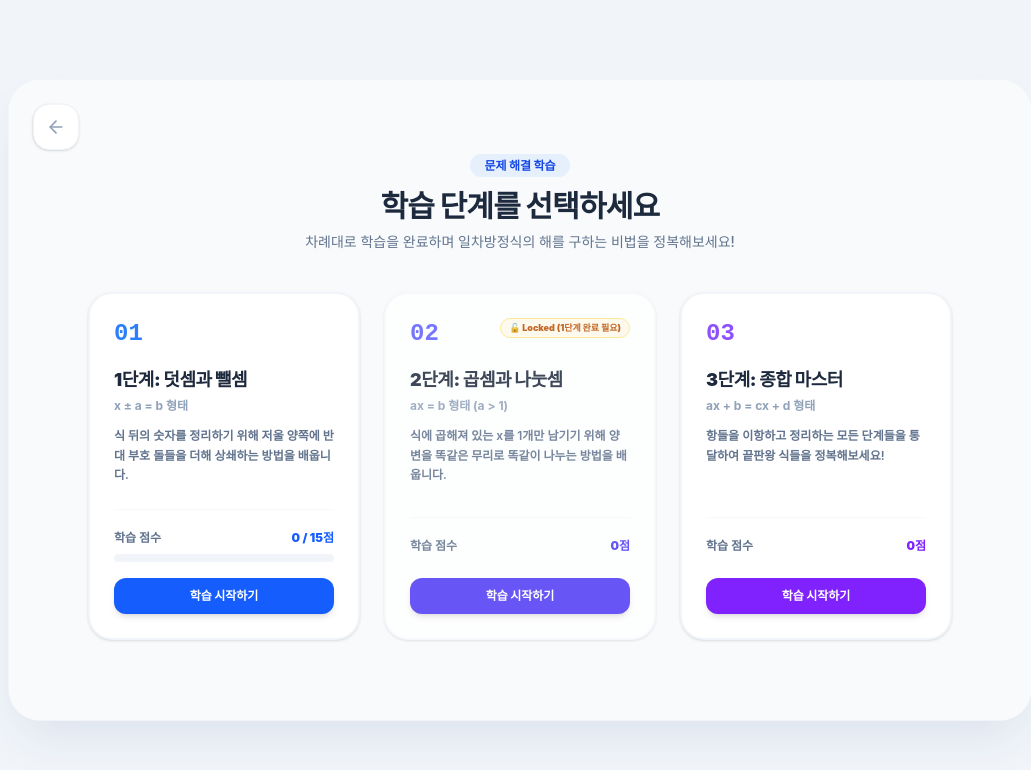
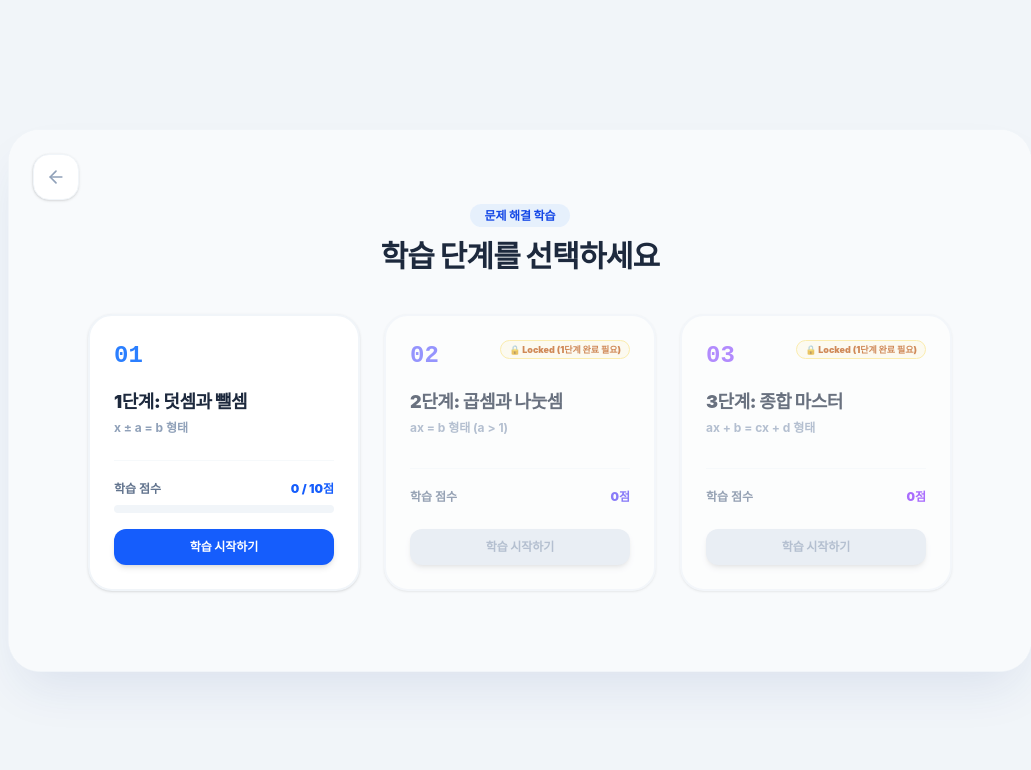
Before and after one commit to J-SangIl/3-6-properties-of-equations, a React (Vite) app: page / in a window 1280 px wide. Both pictures are taken after a click on the button "문제 모드". Shown: the top 770 px of the page, without its empty margins (120-1151 px from the left). Built offline with nearby package versions, Linux system fonts and the light colour scheme.

Commit message:
feat: update level progression and tutorial logic
Adjust level 2 unlock threshold to 10 solved problems, implement level locking states, and add interactive tutorial steps for level 2. Enable server-side Gemini API capability.

```diff
--- a/metadata.json
+++ b/metadata.json
@@ -2,5 +2,7 @@
   "name": "등식의 성질",
   "description": "중학교 1학년 수학 교육을 위한 직관적이고 시각적으로 매력적인 양팔 저울 게임 앱입니다.",
   "requestFramePermissions": [],
-  "majorCapabilities": []
+  "majorCapabilities": [
+    "MAJOR_CAPABILITY_SERVER_SIDE_GEMINI_API"
+  ]
 }
--- a/src/App.tsx
+++ b/src/App.tsx
@@ -158,6 +158,9 @@ export default function App() {
   // Compute solvedCount based on current level score
   const solvedCount = useMemo(() => levelScores[level] || 0, [level, levelScores]);
 
+  const isLevel2Locked = useMemo(() => (levelScores[1] || 0) < 10, [levelScores]);
+  const isLevel3Locked = useMemo(() => (levelScores[1] || 0) < 10 || (levelScores[2] || 0) < 5, [levelScores]);
+
   const handleStoneSelect = (type: StoneType) => {
     if (pendingType === type) {
       setPendingCount(prev => Math.min(10, prev + 1));
@@ -234,7 +237,7 @@ export default function App() {
         setLevelScores(prev => {
           const nextScore = (prev[level] || 0) + 1;
 
-          if (level === 1 && nextScore === 15) {
+          if (level === 1 && nextScore === 10) {
             setShowLevel2UnlockModal(true);
           }
 
@@ -259,7 +262,15 @@ export default function App() {
         }
       }
     } else if (level === 2) {
-      // Step 2 is the active interactive division step
+      if (tutorialStep === 1) {
+        if (leftState.xm >= 2 && rightState.xm >= 2) {
+          setTutorialStep(2);
+        }
+      } else if (tutorialStep === 2) {
+        if (leftState.xp === 1 && leftState.xm === 0 && rightState.xm === 2) {
+          setTutorialStep(3);
+        }
+      }
     } else if (level === 3) {
       if (tutorialStep === 1) {
         // Proceed to level 3 tutorial step 2 when Left x is 3 and Right x is 0 (fully settled/simplified)
@@ -310,9 +321,9 @@ export default function App() {
     const score = levelScores[level] || 0;
 
     if (level === 1) {
-      // Level 1: x + b = d, d = x + b (until 10 pts)
-      // -x + b = d, d = -x + b (from 11 pts)
-      const isXMinus = score >= 11;
+      // Level 1: x + b = d, d = x + b (until 7 pts)
+      // -x + b = d, d = -x + b (from 8 pts)
+      const isXMinus = score >= 7;
       const coeff = isXMinus ? -1 : 1;
 
       const solution = getRandomInt(-5, 5, [0]);
@@ -843,33 +854,29 @@ export default function App() {
               <div className="text-center max-w-xl mb-10 mt-6 select-none">
                 <span className="px-3.5 py-1 text-xs font-black bg-blue-100/60 text-blue-700 rounded-full">문제 해결 학습</span>
                 <h2 className="text-3xl font-black text-slate-800 tracking-tight mt-3">학습 단계를 선택하세요</h2>
-                <p className="text-slate-500 font-medium text-sm mt-2">차례대로 학습을 완료하며 일차방정식의 해를 구하는 비법을 정복해보세요!</p>
               </div>
 
               <div className="grid grid-cols-1 md:grid-cols-3 gap-6 w-full max-w-4xl px-4 mb-8">
                  {/* Level 1 Card */}
-                 <div className={`bg-white border-2 rounded-3xl p-6 shadow-sm hover:shadow-md hover:scale-[1.01] transition-all flex flex-col justify-between group ${levelScores[1] >= 15 ? 'border-emerald-200 bg-emerald-50/5' : 'border-slate-100'}`}>
+                 <div className={`bg-white border-2 rounded-3xl p-6 shadow-sm hover:shadow-md hover:scale-[1.01] transition-all flex flex-col justify-between group ${levelScores[1] >= 10 ? 'border-emerald-200 bg-emerald-50/5' : 'border-slate-100'}`}>
                     <div>
                       <div className="flex justify-between items-start">
                         <span className="text-2xl font-black text-blue-500 font-mono">01</span>
-                        {levelScores[1] >= 15 && (
+                        {levelScores[1] >= 10 && (
                           <span className="px-2.5 py-0.5 text-[10px] font-bold bg-emerald-50 text-emerald-700 border border-emerald-200 rounded-full">★ 완전 정복</span>
                         )}
                       </div>
                       <h3 className="text-lg font-black text-slate-800 tracking-tight mt-4">1단계: 덧셈과 뺄셈</h3>
                       <p className="text-xs font-bold text-slate-400 mt-1">x ± a = b 형태</p>
-                      <p className="text-slate-500 text-xs leading-relaxed mt-3 font-semibold text-left">
-                        식 뒤의 숫자를 정리하기 위해 저울 양쪽에 반대 부호 돌들을 더해 상쇄하는 방법을 배웁니다.
-                      </p>
                     </div>
 
                     <div className="mt-6 pt-5 border-t border-slate-100/60 select-none">
                       <div className="flex items-center justify-between text-xs font-bold text-slate-500 mb-2">
                         <span>학습 점수</span>
-                        <span className="text-blue-600 font-black">{levelScores[1]} / 15점</span>
+                        <span className="text-blue-600 font-black">{levelScores[1]} / 10점</span>
                       </div>
                       <div className="w-full h-2 bg-slate-100 rounded-full overflow-hidden mb-4">
-                        <div className="h-full bg-blue-600 transition-all duration-500" style={{ width: `${Math.min(100, (levelScores[1] / 15) * 100)}%` }}></div>
+                        <div className="h-full bg-blue-600 transition-all duration-500" style={{ width: `${Math.min(100, (levelScores[1] / 10) * 100)}%` }}></div>
                       </div>
                       <button
                         onClick={() => {
@@ -882,7 +889,7 @@ export default function App() {
                             generateProblem();
                           }
                         }}
-                        className="w-full py-2.5 bg-blue-600 hover:bg-blue-700 text-[#ffffff] text-xs font-black rounded-xl shadow-md cursor-pointer transition-transform duration-200 hover:scale-102 active:scale-98"
+                        className="w-full py-2.5 bg-blue-600 hover:bg-blue-700 text-[#ffffff] text-xs font-black rounded-xl shadow-md cursor-pointer transition-transform duration-200 hover:scale-102 active:scale-98 text-center"
                       >
                         학습 시작하기
                       </button>
@@ -890,19 +897,18 @@ export default function App() {
                  </div>
 
                  {/* Level 2 Card */}
-                 <div className={`bg-white border-2 rounded-3xl p-6 shadow-sm hover:shadow-md hover:scale-[1.01] transition-all flex flex-col justify-between group ${levelScores[1] < 15 ? 'opacity-85 border-slate-100/60' : 'border-slate-100'}`}>
+                 <div className={`bg-white border-2 rounded-3xl p-6 shadow-sm hover:shadow-md hover:scale-[1.01] transition-all flex flex-col justify-between group ${isLevel2Locked ? 'opacity-65 border-slate-100 bg-slate-50/50' : levelScores[2] >= 5 ? 'border-emerald-200 bg-emerald-50/5' : 'border-slate-100'}`}>
                     <div>
                       <div className="flex justify-between items-start">
                         <span className="text-2xl font-black text-indigo-500 font-mono">02</span>
-                        {levelScores[1] < 15 && (
-                          <span className="px-2 py-0.5 text-[9px] font-black bg-amber-50 text-amber-700 border border-amber-200 rounded-full">🔓 Locked (1단계 완료 필요)</span>
-                        )}
+                        {isLevel2Locked ? (
+                          <span className="px-2 py-0.5 text-[9px] font-black bg-amber-50 text-amber-700 border border-amber-200 rounded-full">🔒 Locked (1단계 완료 필요)</span>
+                        ) : levelScores[2] >= 5 ? (
+                          <span className="px-2.5 py-0.5 text-[10px] font-bold bg-emerald-50 text-emerald-700 border border-emerald-200 rounded-full">★ 완전 정복</span>
+                        ) : null}
                       </div>
                       <h3 className="text-lg font-black text-slate-800 tracking-tight mt-4">2단계: 곱셈과 나눗셈</h3>
                       <p className="text-xs font-bold text-slate-400 mt-1">ax = b 형태 (a &gt; 1)</p>
-                      <p className="text-slate-500 text-xs leading-relaxed mt-3 font-semibold text-left">
-                        식에 곱해져 있는 x를 1개만 남기기 위해 양변을 똑같은 무리로 똑같이 나누는 방법을 배웁니다.
-                      </p>
                     </div>
 
                     <div className="mt-6 pt-5 border-t border-slate-100/60 font-medium">
@@ -911,6 +917,7 @@ export default function App() {
                         <span className="text-indigo-600 font-black">{levelScores[2]}점</span>
                       </div>
                       <button
+                        disabled={isLevel2Locked}
                         onClick={() => {
                           setLevel(2);
                           setPhase(Phase.SOLVE);
@@ -921,7 +928,7 @@ export default function App() {
                             generateProblem();
                           }
                         }}
-                        className="w-full mt-4 py-2.5 bg-indigo-600 hover:bg-indigo-700 text-[#ffffff] text-xs font-black rounded-xl shadow-md cursor-pointer transition-transform duration-200 hover:scale-102 active:scale-98"
+                        className={`w-full mt-4 py-2.5 text-xs font-black rounded-xl shadow-md transition-transform duration-200 text-center ${isLevel2Locked ? 'bg-slate-200 text-slate-400 cursor-not-allowed' : 'bg-indigo-600 hover:bg-indigo-700 text-[#ffffff] hover:scale-102 active:scale-98 cursor-pointer'}`}
                       >
                         학습 시작하기
                       </button>
@@ -929,16 +936,18 @@ export default function App() {
                  </div>
 
                  {/* Level 3 Card */}
-                 <div className="bg-white border-2 border-slate-100 rounded-3xl p-6 shadow-sm hover:shadow-md hover:scale-[1.01] transition-all flex flex-col justify-between group">
+                 <div className={`bg-white border-2 rounded-3xl p-6 shadow-sm hover:shadow-md hover:scale-[1.01] transition-all flex flex-col justify-between group ${isLevel3Locked ? 'opacity-65 border-slate-100 bg-slate-50/50' : 'border-slate-100'}`}>
                     <div>
                       <div className="flex justify-between items-start">
                         <span className="text-2xl font-black text-violet-500 font-mono">03</span>
+                        {isLevel3Locked && (
+                          <span className="px-2 py-0.5 text-[9px] font-black bg-amber-50 text-amber-700 border border-amber-200 rounded-full">
+                            🔒 Locked ({levelScores[1] < 10 ? '1단계 완료 필요' : '2단계 5점 필요'})
+                          </span>
+                        )}
                       </div>
                       <h3 className="text-lg font-black text-slate-800 tracking-tight mt-4">3단계: 종합 마스터</h3>
                       <p className="text-xs font-bold text-slate-400 mt-1">ax + b = cx + d 형태</p>
-                      <p className="text-slate-500 text-xs leading-relaxed mt-3 font-semibold text-left">
-                        항들을 이항하고 정리하는 모든 단계들을 통달하여 끝판왕 식들을 정복해보세요!
-                      </p>
                     </div>
 
                     <div className="mt-6 pt-5 border-t border-slate-100/60 font-medium">
@@ -947,6 +956,7 @@ export default function App() {
                         <span className="text-violet-600 font-black">{levelScores[3]}점</span>
                       </div>
                       <button
+                        disabled={isLevel3Locked}
                         onClick={() => {
                           setLevel(3);
                           setPhase(Phase.SOLVE);
@@ -957,7 +967,7 @@ export default function App() {
                             generateProblem();
                           }
                         }}
-                        className="w-full mt-4 py-2.5 bg-violet-600 hover:bg-violet-700 text-[#ffffff] text-xs font-black rounded-xl shadow-md cursor-pointer transition-transform duration-200 hover:scale-102 active:scale-98"
+                        className={`w-full mt-4 py-2.5 text-xs font-black rounded-xl shadow-md transition-transform duration-200 text-center ${isLevel3Locked ? 'bg-slate-200 text-slate-400 cursor-not-allowed' : 'bg-violet-600 hover:bg-violet-700 text-[#ffffff] hover:scale-102 active:scale-98 cursor-pointer'}`}
                       >
                         학습 시작하기
                       </button>
@@ -1392,8 +1402,37 @@ export default function App() {
                   </div>
                 </div>
 
-                {/* Action Buttons Row: Add on the Left, Settle on the Right inside Staging panel */}
+                {/* Action Buttons Row: Settle on the Left, Add on the Right inside Staging panel */}
                 <div className="flex gap-2 w-full mt-2">
+                  {/* Settle/Neutralize Button */}
+                  <button
+                    onClick={handleSettleBoth}
+                    disabled={isAnimating || !canSettle()}
+                    className={`flex-1 py-2 font-black text-xs rounded-xl border transition-all active:scale-95 text-center flex items-center justify-center ${
+                      canSettle()
+                        ? 'border-indigo-150 bg-indigo-50 text-indigo-700 hover:bg-indigo-100/90 hover:border-indigo-250 shadow-sm cursor-pointer'
+                        : 'border-slate-100 text-slate-300 bg-slate-50 opacity-40 cursor-not-allowed'
+                    } ${
+                      isTutorial && level === 1 && tutorialStep === 2 && canSettle()
+                        ? 'ring-2 ring-indigo-500 animate-pulse scale-102 border-indigo-200 bg-indigo-100 font-black text-sm'
+                        : ''
+                    } ${
+                      isTutorial && level === 2 && tutorialStep === 2 && canSettle()
+                        ? 'ring-2 ring-indigo-500 animate-pulse scale-102 border-indigo-200 bg-indigo-100 font-black text-sm'
+                        : ''
+                    } ${
+                      isTutorial && level === 3 && tutorialStep === 1 && canSettle() && leftState.xp === 3 && rightState.xp === 1
+                        ? 'ring-2 ring-indigo-500 animate-pulse scale-102 border-indigo-200 bg-indigo-100'
+                        : ''
+                    } ${
+                      isTutorial && level === 3 && tutorialStep === 2 && canSettle() && leftState.up === 6 && leftState.um === 6
+                        ? 'ring-2 ring-indigo-500 animate-pulse scale-102 border-indigo-200 bg-indigo-100'
+                        : ''
+                    }`}
+                  >
+                    상쇄하기
+                  </button>
+
                   {/* Add (Apply) Button */}
                   <button
                     onClick={handleApplyPending}
@@ -1425,35 +1464,6 @@ export default function App() {
                   >
                     추가하기
                   </button>
-
-                  {/* Settle/Neutralize Button */}
-                  <button
-                    onClick={handleSettleBoth}
-                    disabled={isAnimating || !canSettle()}
-                    className={`flex-1 py-2 font-black text-xs rounded-xl border transition-all active:scale-95 text-center flex items-center justify-center ${
-                      canSettle()
-                        ? 'border-indigo-150 bg-indigo-50 text-indigo-700 hover:bg-indigo-100/90 hover:border-indigo-250 shadow-sm cursor-pointer'
-                        : 'border-slate-100 text-slate-300 bg-slate-50 opacity-40 cursor-not-allowed'
-                    } ${
-                      isTutorial && level === 1 && tutorialStep === 2 && canSettle()
-                        ? 'ring-2 ring-indigo-500 animate-pulse scale-102 border-indigo-200 bg-indigo-100 font-black text-sm'
-                        : ''
-                    } ${
-                      isTutorial && level === 2 && tutorialStep === 2 && canSettle()
-                        ? 'ring-2 ring-indigo-500 animate-pulse scale-102 border-indigo-200 bg-indigo-100 font-black text-sm'
-                        : ''
-                    } ${
-                      isTutorial && level === 3 && tutorialStep === 1 && canSettle() && leftState.xp === 3 && rightState.xp === 1
-                        ? 'ring-2 ring-indigo-500 animate-pulse scale-102 border-indigo-200 bg-indigo-100'
-                        : ''
-                    } ${
-                      isTutorial && level === 3 && tutorialStep === 2 && canSettle() && leftState.up === 6 && leftState.um === 6
-                        ? 'ring-2 ring-indigo-500 animate-pulse scale-102 border-indigo-200 bg-indigo-100'
-                        : ''
-                    }`}
-                  >
-                    상쇄하기
-                  </button>
                 </div>
               </div>
 
@@ -1461,7 +1471,7 @@ export default function App() {
               <div className={`p-4 bg-white rounded-2xl shadow-sm border border-slate-100 flex gap-4 select-none h-[196px] items-center transition-all duration-300 ${
                 !isBox4Active ? 'opacity-20 pointer-events-none filter blur-[1px]' : ''
               } ${
-                isTutorial && level === 2 && tutorialStep === 2 && !level2DivideDelay
+                isTutorial && level === 2 && tutorialStep === 4 && !level2DivideDelay
                   ? 'relative z-30 ring-4 ring-indigo-500/30 scale-[1.02] shadow-xl'
                   : ''
               } ${
@@ -1502,11 +1512,11 @@ export default function App() {
                       <button
                         onClick={() => divideBoth(largestDivisor)}
                         disabled={
-                          (isTutorial && level === 2 && tutorialStep === 2 && largestDivisor !== 3) ||
+                          (isTutorial && level === 2 && tutorialStep === 4 && largestDivisor !== 3) ||
                           (isTutorial && level === 3 && tutorialStep === 3 && largestDivisor !== 3)
                         }
                         className={`w-full h-full border border-slate-200 rounded-lg font-black text-blue-600 hover:bg-blue-50 transition-colors active:scale-95 flex flex-col items-center justify-center shadow-sm ${
-                          (isTutorial && level === 2 && tutorialStep === 2 && largestDivisor === 3) ||
+                          (isTutorial && level === 2 && tutorialStep === 4 && largestDivisor === 3) ||
                           (isTutorial && level === 3 && tutorialStep === 3 && largestDivisor === 3)
                             ? 'ring-4 ring-indigo-500 ring-offset-2 animate-pulse scale-103 bg-indigo-50 text-indigo-750 border-indigo-200 font-extrabold text-base'
                             : 'text-sm'
@@ -1565,7 +1575,7 @@ export default function App() {
             <div>
               <h3 className="text-2xl font-black text-slate-800 tracking-tight">축하합니다! 🔓</h3>
               <p className="text-slate-500 text-sm font-bold leading-relaxed mt-3 px-2">
-                1단계에서 <strong className="text-emerald-600 font-extrabold">15점</strong>을 달성해 2단계: 곱셈과 나눗셈 학습이 해제되었습니다!
+                1단계에서 <strong className="text-emerald-600 font-extrabold">10점</strong>을 달성해 2단계: 곱셈과 나눗셈 학습이 해제되었습니다!
               </p>
             </div>
             <button
```
